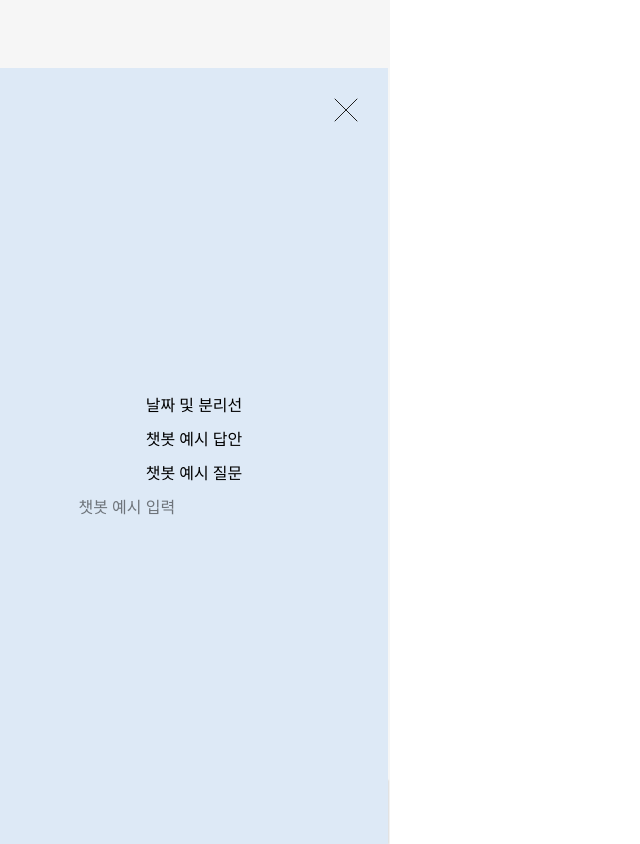
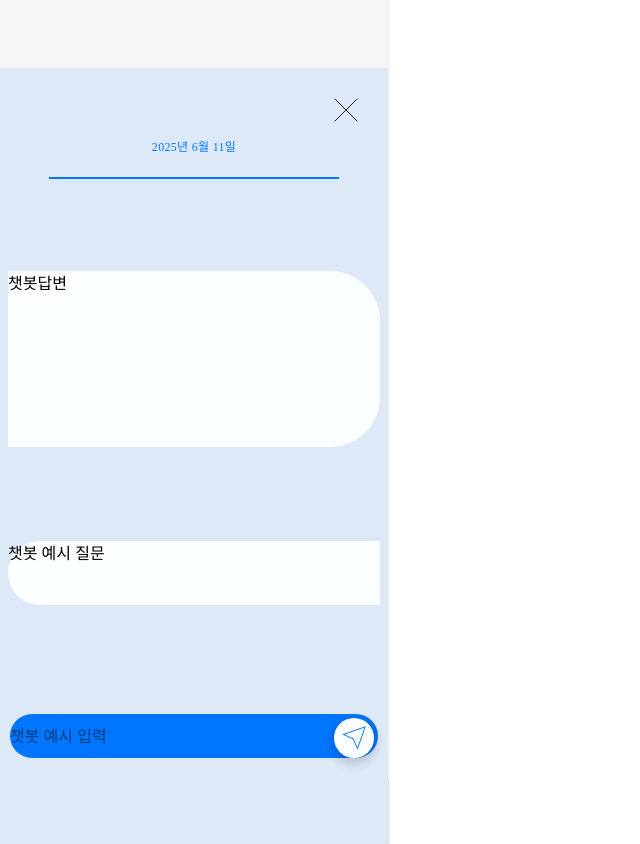
Before and after one commit to capstoneProject-Konkuk-2025-Team2/Frontend, a React (Vite) app: page /main in a window 1280 px wide. Both pictures are taken after a click on the element 334 px from the left and 716 px from the top of the page. Shown: the whole page, without its empty margins (0-640 px from the left). Built offline with nearby package versions, Linux system fonts and the light colour scheme.

Commit message:
feat: 챗봇 임시 구성

```diff
--- a/src/components/ChatBotFrame.tsx
+++ b/src/components/ChatBotFrame.tsx
@@ -1,16 +1,14 @@
 import { useChatBotPageStore } from "../store/store"
 
 const ChatBotFrame = () => {
+    const { openChatBotPage } = useChatBotPageStore();
 
-    const { openChatBotPage } = useChatBotPageStore();
+
 
     return (
         <div>
-            {/* <div className="absolute bottom-0 w-97 h-194
-                    p-7 flex flex-col justify-center items-center
-                    gap-2.5 z-20 bg-[#DDE9F6]"> */}
             <div className="absolute bottom-0 w-97 h-194
-                    p-7 flex flex-col justify-center items-center
+                    p-7 flex flex-col justify-around items-center
                     gap-2.5 z-20 bg-[#DDE9F6]">
 
                 <div className="absolute top-5 right-5"
@@ -18,29 +16,44 @@ const ChatBotFrame = () => {
                     <img src="/public/icons/X-icon.svg" />
                 </div>
 
-                <div>
-                    <div>
-                        날짜 및 분리선
-                    </div>
+                <div className="flex flex-col justify-center items-center">
+                    <div className="w-32 h-10 text-center justify-center text-[#0076FE] text-xs font-normal font-['Pretendard'] leading-normal tracking-wide">2025년 6월 11일</div>
+                    <div className="w-72 h-0 outline outline-1 outline-offset-[-0.50px] outline-[#0076FE]"></div>
                 </div>
 
 
                 <div>
+                    <div className="w-93 h-44 bg-[#FCFFFF] rounded-tr-[50px] rounded-br-[50px]">
                         <div>
-                        챗봇 예시 답안
+                            챗봇답변
+                        </div>
                     </div>
                 </div>
 
-
                 <div>
+                    <div className="w-93 h-16 bg-[#FCFFFF] rounded-tl-[50px] rounded-bl-[50px]">
                         <div>
                             챗봇 예시 질문
                         </div>
                     </div>
+                </div>
 
                 <div>
-                    <input placeholder="챗봇 예시 입력"/>
+                    <div className="flex flex-row justify-between w-92 h-11 bg-[#0076FE] rounded-[500px] m-4">
+                        <input placeholder="챗봇 예시 입력" />
+
+                        <div className="w-10 h-10 bg-[#FCFFFF] rounded-[500px] shadow-[0px_1px_3px_0px_rgba(0,0,0,0.30)] shadow-[0px_4px_8px_3px_rgba(0,0,0,0.15)] inline-flex justify-center items-center overflow-hidden m-1">
+                            <div className="p-4 flex justify-center items-center">
+                                <button className="w-6 h-6">
+                                    <img className="w-6 h-6"
+                                        src="/public/icons/blue-sending-icon.svg" />
+                                </button>
                             </div>
+                        </div>
+                    </div>
+
+                </div>
+
             </div>
         </div>
     )
```
Also changed, not shown: public/icons/blue-sending-icon.svg (added). Lines whose indentation alone changed are shown as unchanged.
